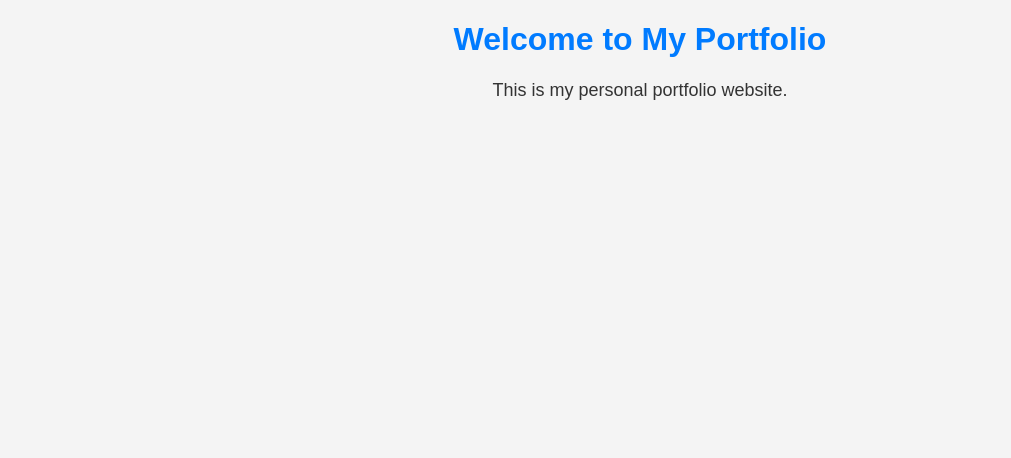
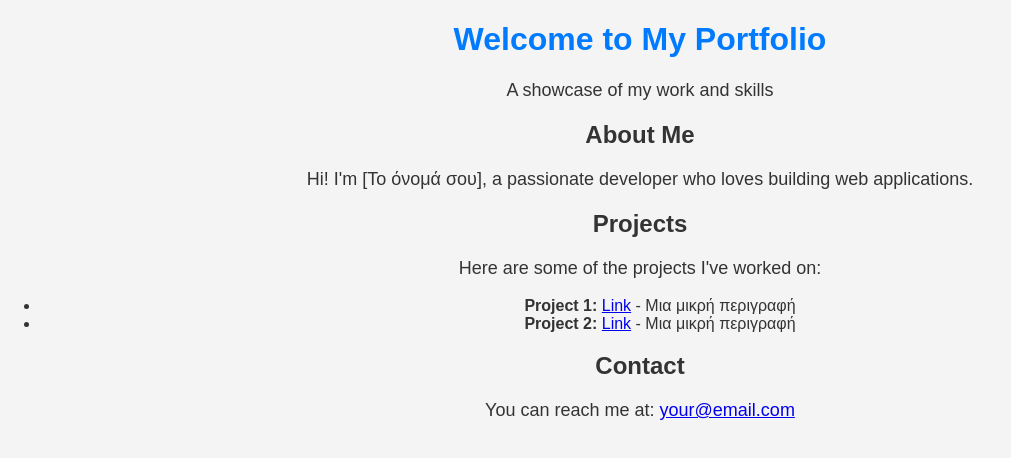
Before and after one commit to panakwn/My-Portfolio, a plain HTML site: page index.html in a window 1280 px wide. Shown: the whole page, without its empty margins (0-1011 px from the left). Drawn offline with Linux system fonts and the light colour scheme.

Commit message:
Update index.html

```diff
--- a/index.html
+++ b/index.html
@@ -7,7 +7,28 @@
     <link rel="stylesheet" href="style.css">
 </head>
 <body>
-    <h1>Welcome to My Portfolio</h1>
-    <p>This is my personal portfolio website.</p>
+    <header>
+        <h1>Welcome to My Portfolio</h1>
+        <p>A showcase of my work and skills</p>
+    </header>
+
+    <section id="about">
+        <h2>About Me</h2>
+        <p>Hi! I'm [Το όνομά σου], a passionate developer who loves building web applications.</p>
+    </section>
+
+    <section id="projects">
+        <h2>Projects</h2>
+        <p>Here are some of the projects I've worked on:</p>
+        <ul>
+            <li><strong>Project 1:</strong> <a href="#">Link</a> - Μια μικρή περιγραφή</li>
+            <li><strong>Project 2:</strong> <a href="#">Link</a> - Μια μικρή περιγραφή</li>
+        </ul>
+    </section>
+
+    <section id="contact">
+        <h2>Contact</h2>
+        <p>You can reach me at: <a href="mailto:your@email.com">your@email.com</a></p>
+    </section>
 </body>
 </html>
```
